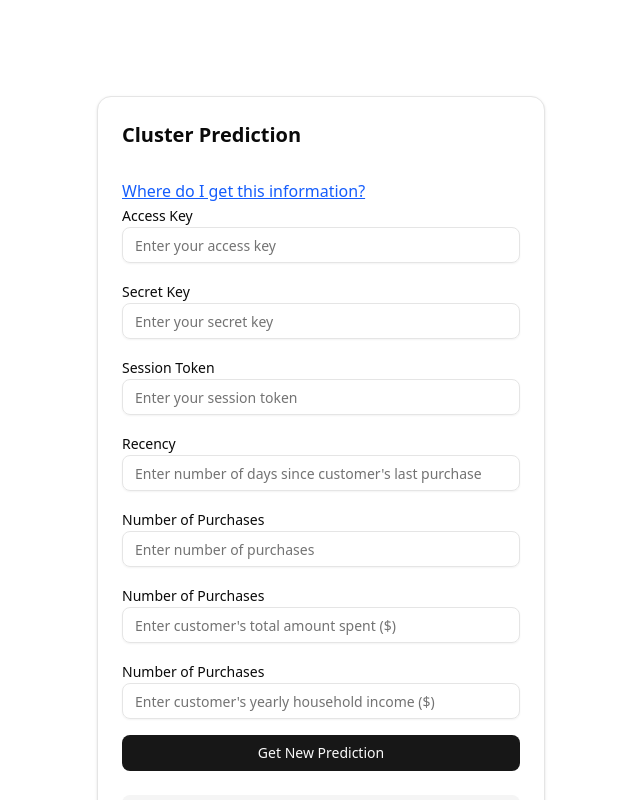
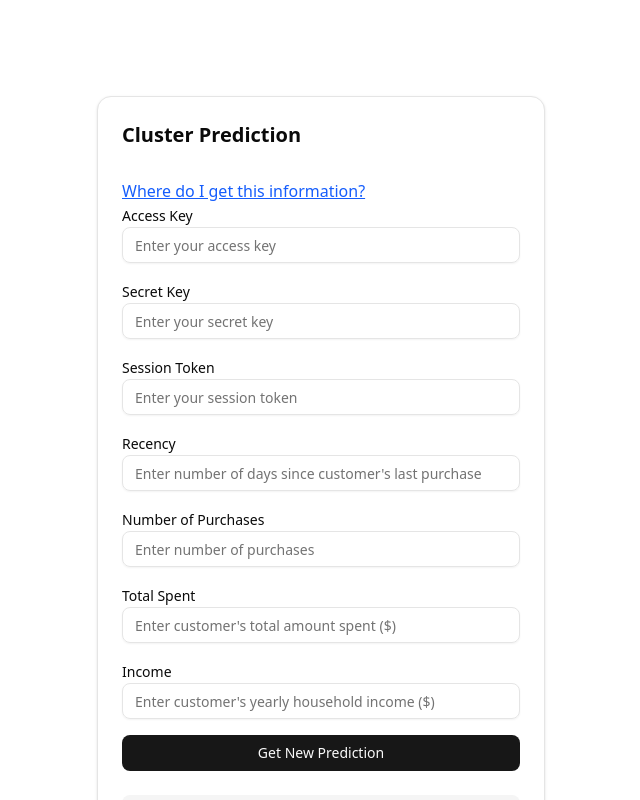
Before and after one commit to ryanvandrunen/datawhisperers, a Next.js app: page / in a window 1280 px wide. Shown: the top 800 px of the page, without its empty margins (319-959 px from the left). Built offline with nearby package versions, Linux system fonts and the light colour scheme.

Commit message:
fix input labels

```diff
--- a/components/predictionForm.tsx
+++ b/components/predictionForm.tsx
@@ -232,7 +232,7 @@ export default function PredictionForm() {
             />
           </div>
           <div className="space-y-2">
-            <label htmlFor="sessionToken" className="text-sm font-medium">
+            <label htmlFor="numPurchases" className="text-sm font-medium">
               Number of Purchases
             </label>
             <Input
@@ -244,8 +244,8 @@ export default function PredictionForm() {
             />
           </div>
           <div className="space-y-2">
-            <label htmlFor="sessionToken" className="text-sm font-medium">
-              Number of Purchases
+            <label htmlFor="totalSpent" className="text-sm font-medium">
+              Total Spent
             </label>
             <Input
               id="totalSpent"
@@ -256,8 +256,8 @@ export default function PredictionForm() {
             />
           </div>
           <div className="space-y-2">
-            <label htmlFor="sessionToken" className="text-sm font-medium">
-              Number of Purchases
+            <label htmlFor="income" className="text-sm font-medium">
+              Income
             </label>
             <Input
               id="income"
```
